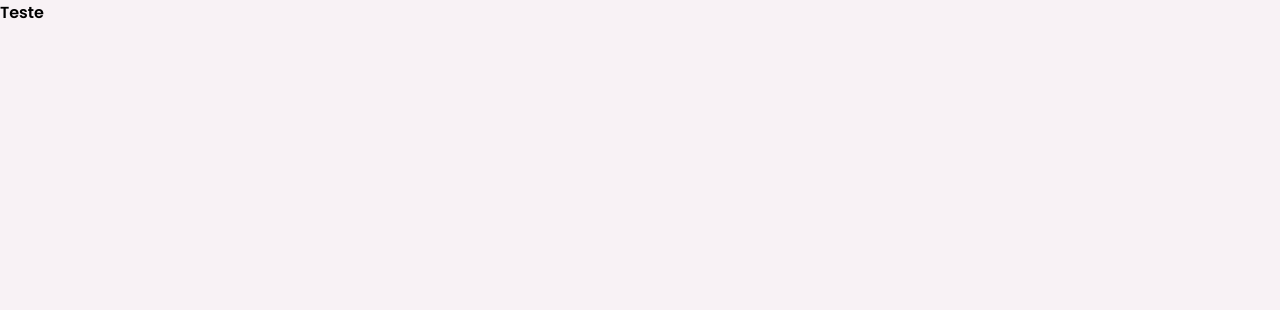
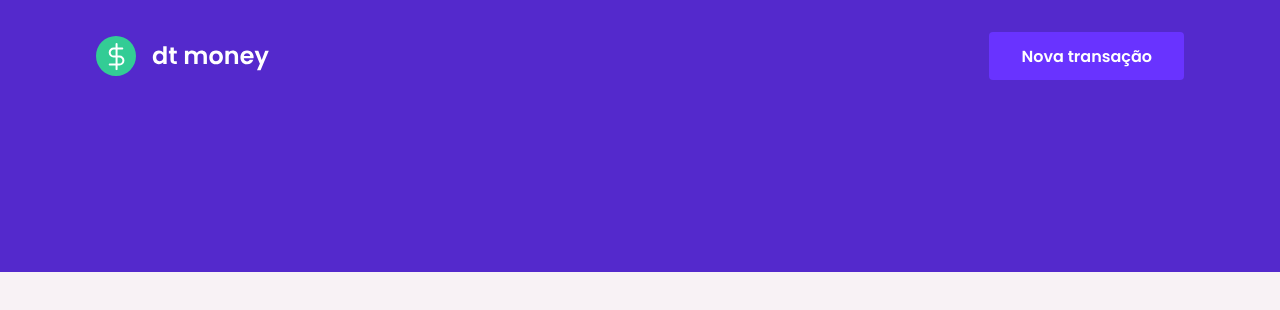
Before and after one commit to jaquepaschoal/02-dt-money, a React (Create React App) app: page / in a window 1280 px wide. Shown: the top 310 px of the page. Built offline with nearby package versions, Linux system fonts and the light colour scheme.

Commit message:
feat: create header component

```diff
--- a/src/App.tsx
+++ b/src/App.tsx
@@ -1,11 +1,11 @@
-import React from 'react';
 import {GlobalStyle} from '../src/styles/global'
+import { Header } from './components/Header';
 
 export function App() {
   return (
-    <div className="App">
-     Teste
+    <>
+     <Header/>
      <GlobalStyle/>
-    </div>
+    </>
   );
 }
--- /dev/null
+++ b/src/components/Header/index.tsx
@@ -0,0 +1,13 @@
+import logoImg from '../../assets/logo.svg'
+import { Container, Content } from './styles'
+
+export function Header () {
+  return (
+    <Container>
+      <Content>
+        <img src={logoImg} alt="dt money" />
+        <button type="button">Nova transação</button>
+      </Content>
+    </Container>
+  )
+}
--- /dev/null
+++ b/src/components/Header/styles.ts
@@ -0,0 +1,31 @@
+import styled from 'styled-components'
+
+export const Container = styled.header`
+  background: var(--blue);
+`
+
+export const Content = styled.div`
+  max-width: 1120px;
+  margin: 0 auto;
+
+  padding: 2rem 1rem 12rem;
+  display: flex;
+  align-items: center;
+  justify-content: space-between;
+
+  button {
+    font-size: 1rem;
+    color: #fff;
+    background-color: var(--blue-light);
+    border: 0;
+    padding: 0 2rem;
+    border-radius: 0.25rem;
+    height: 3rem;
+
+    transition: filter 0.2s;
+
+    &:hover {
+      filter: brightness(0.9);
+    }
+  }
+`
```
